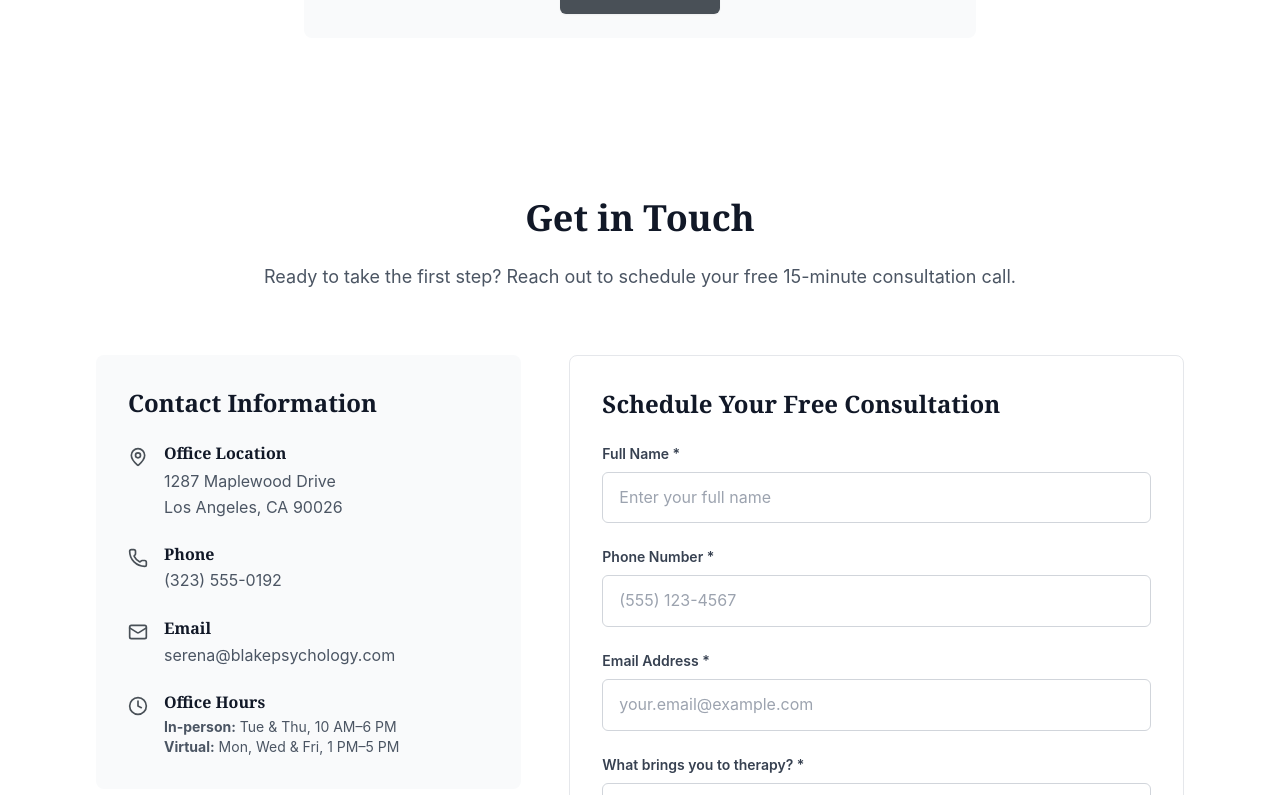
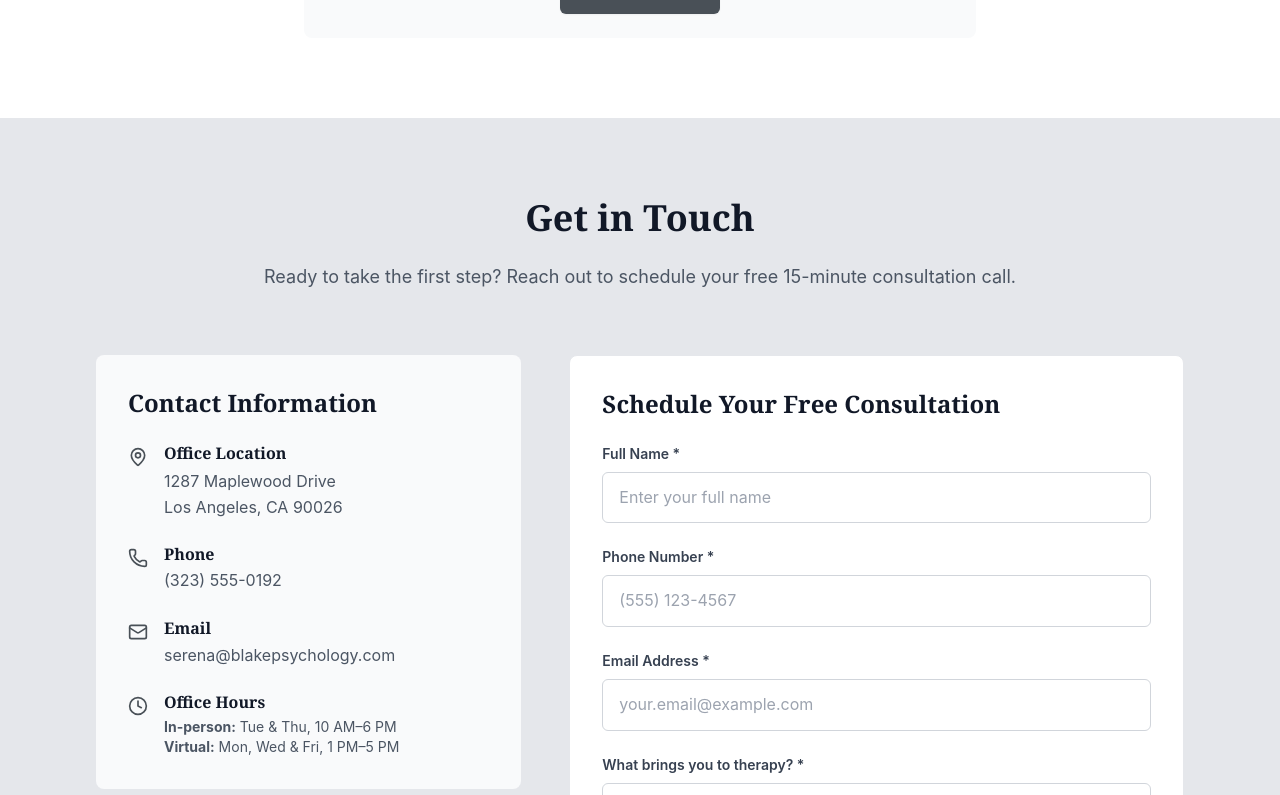
Before and after one commit to aryan10092/Therapist-assignment, a Next.js app: page / in a window 1280 px wide. Shown: the part 4385-5180 px from the top of the page. Built offline with nearby package versions, Linux system fonts and the light colour scheme.

Commit message:
Update Contact.jsx

```diff
--- a/app/components/Contact.jsx
+++ b/app/components/Contact.jsx
@@ -124,7 +124,7 @@ export default function Contact() {
   }
 
   return (
-    <section id="contact" className="section-padding bg-white">
+    <section id="contact" className="section-padding bg-gray-200">
       <div className="container-custom">
         <div className="text-section mb-16">
           <h2 className="text-3xl sm:text-4xl font-bold text-gray-900 mb-6">
```
